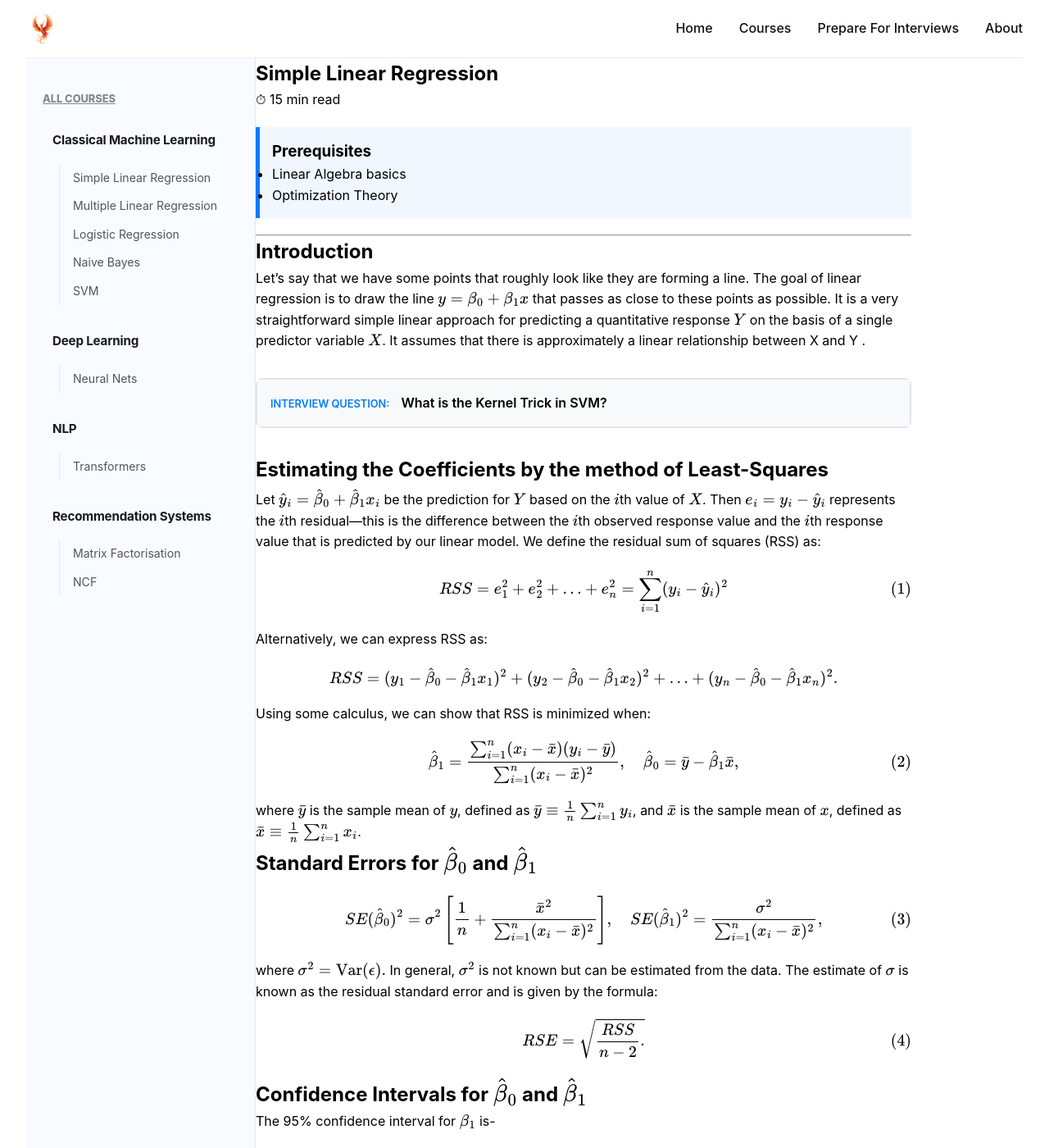
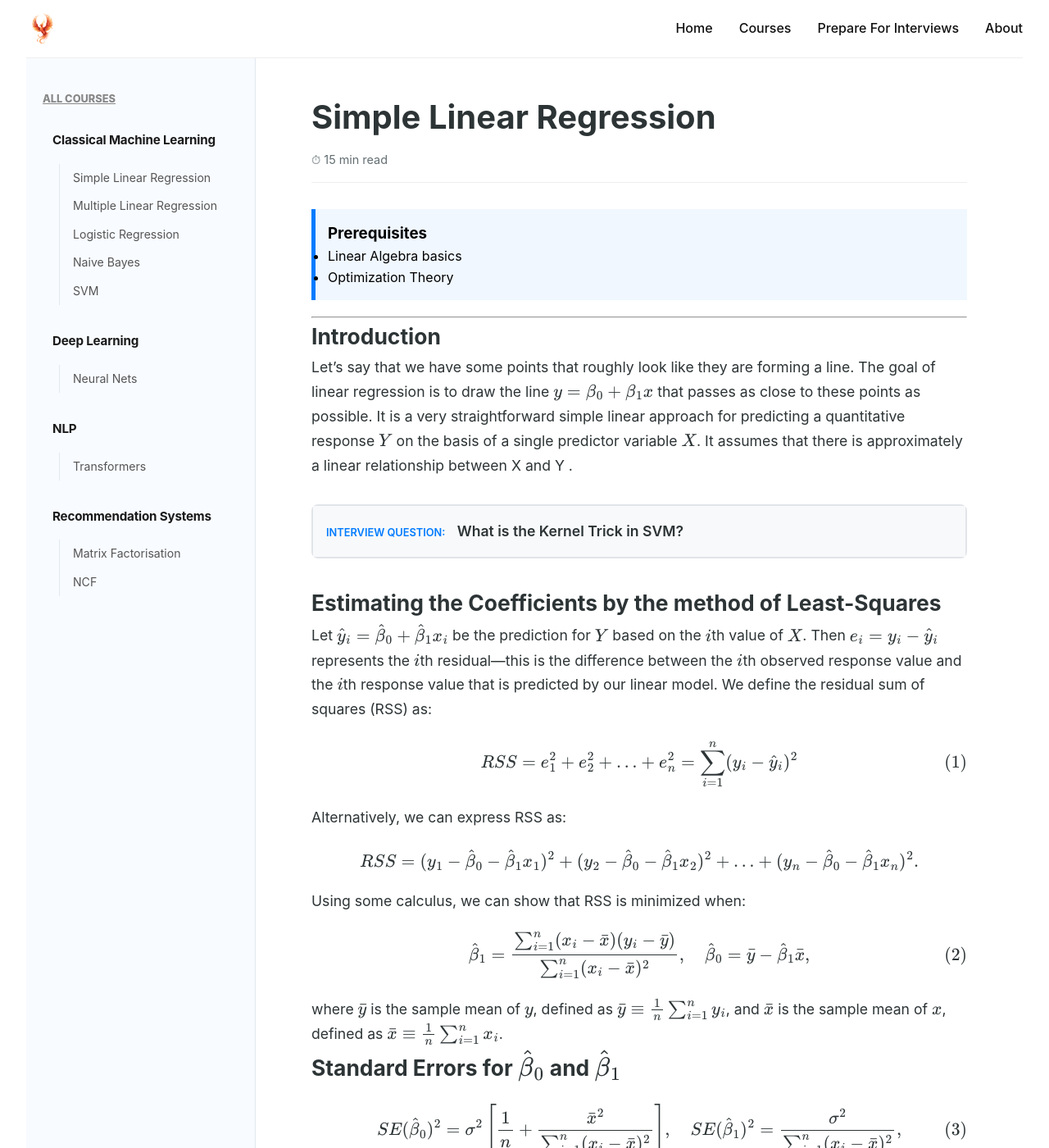
Before and after one commit to MLBible/codespaces-blank, a Jekyll site: the page built from _courses/classical-ml/simple-linear-regression/index.md, in a window 1280 px wide and 1400 px high. Shown: the whole window at 82% size. Built offline with Jekyll 4.4.1, drawn with Linux system fonts in a browser that asks for light colours.

Commit message:
adding space on lessons page

```diff
--- a/assets/css/styles.css
+++ b/assets/css/styles.css
@@ -408,6 +408,13 @@ body {
   border-color: transparent;
 }
 
+/* The Main Content Area */
+.course-content {
+  flex: 1;
+  padding: 40px;
+  background-color: #ffffff;
+  min-width: 0; /* Prevents flexbox overflow from code blocks */
+}
 .category {
   font-size: 0.7rem;
   font-weight: 800;
@@ -664,6 +671,43 @@ body {
 
 /* Lesson Styling */
 .lesson-container { max-width: 800px; margin: 0 auto; line-height: 1.6; }
+
+.lesson-header {
+  margin-bottom: 2rem;
+  border-bottom: 1px solid #eee;
+  padding-bottom: 1rem;
+}
+
+.lesson-body {
+  font-size: 1.1rem;
+  line-height: 1.7;
+  color: #2d3436;
+}
+
+.lesson-header h1 {
+  font-size: 2.5rem;
+  margin-bottom: 0.5rem;
+  color: #2d3436;
+}
+
+.lesson-meta {
+  color: #636e72;
+  font-size: 0.9rem;
+}
+
+@media (max-width: 768px) {
+  .course-layout-wrapper {
+    flex-direction: column;
+  }
+
+  .course-content {
+    padding: 20px;
+  }
+
+  .lesson-header h1 {
+    font-size: 1.8rem;
+  }
+}
 .prerequisites { background: #f0f7ff; border-left: 5px solid #007bff; padding: 15px; margin: 20px 0; }
 
 /* Interactive Q&A */
@@ -687,6 +731,43 @@ body {
 .interview-answer { padding: 1.5rem; border-top: 1px solid #e1e4e8; line-height: 1.6; }
 
 /* Master List Page */
+/* Master List Layout */
+.interview-master-list {
+  max-width: 900px;
+  margin: 0 auto;
+  padding: 20px;
+}
+
 .topic-section { margin-bottom: 3rem; }
 .category-title { border-bottom: 3px solid #007bff; display: inline-block; padding-bottom: 5px; }
 .master-q-card { margin-bottom: 2rem; padding: 1.5rem; background: #fff; box-shadow: 0 2px 5px rgba(0,0,0,0.1); border-radius: 8px; }
+.master-q-card:hover {
+  transform: translateY(-3px);
+  box-shadow: 0 10px 20px rgba(0,0,0,0.05);
+}
+
+.master-q-card h3 {
+  margin-top: 5px;
+  color: #2d3436;
+}
+
+.subtopic-tag {
+  background: #f1f2f6;
+  color: #57606f;
+  padding: 3px 10px;
+  border-radius: 20px;
+  font-size: 0.75rem;
+  text-transform: uppercase;
+  font-weight: 700;
+}
+
+.answer-rendered {
+  margin-top: 15px;
+  padding-top: 15px;
+  border-top: 1px dashed #dfe6e9;
+  color: #444;
+}
+
+.MathJax_Display {
+  margin: 1.5rem 0 !important;
+}
```
